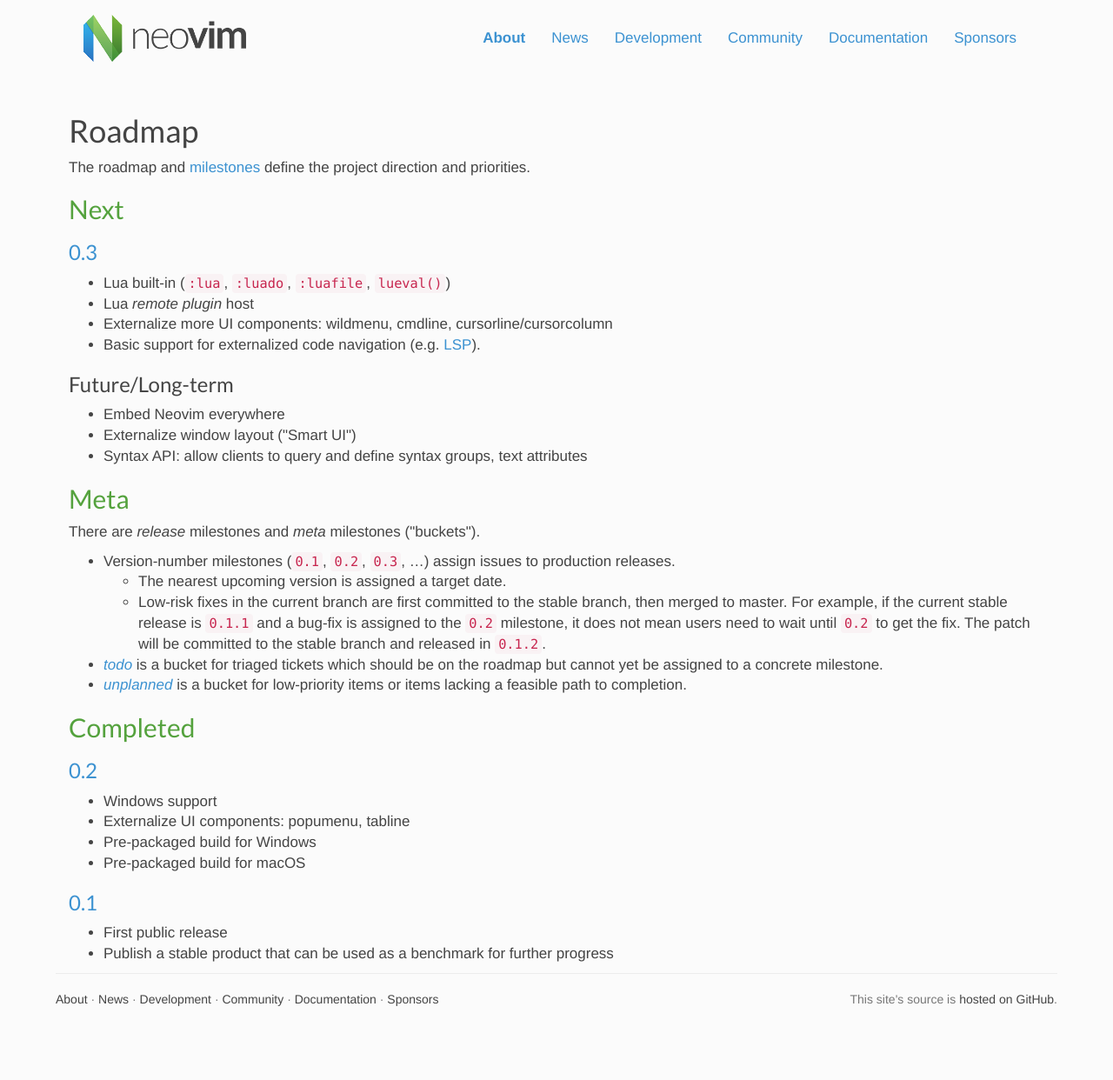
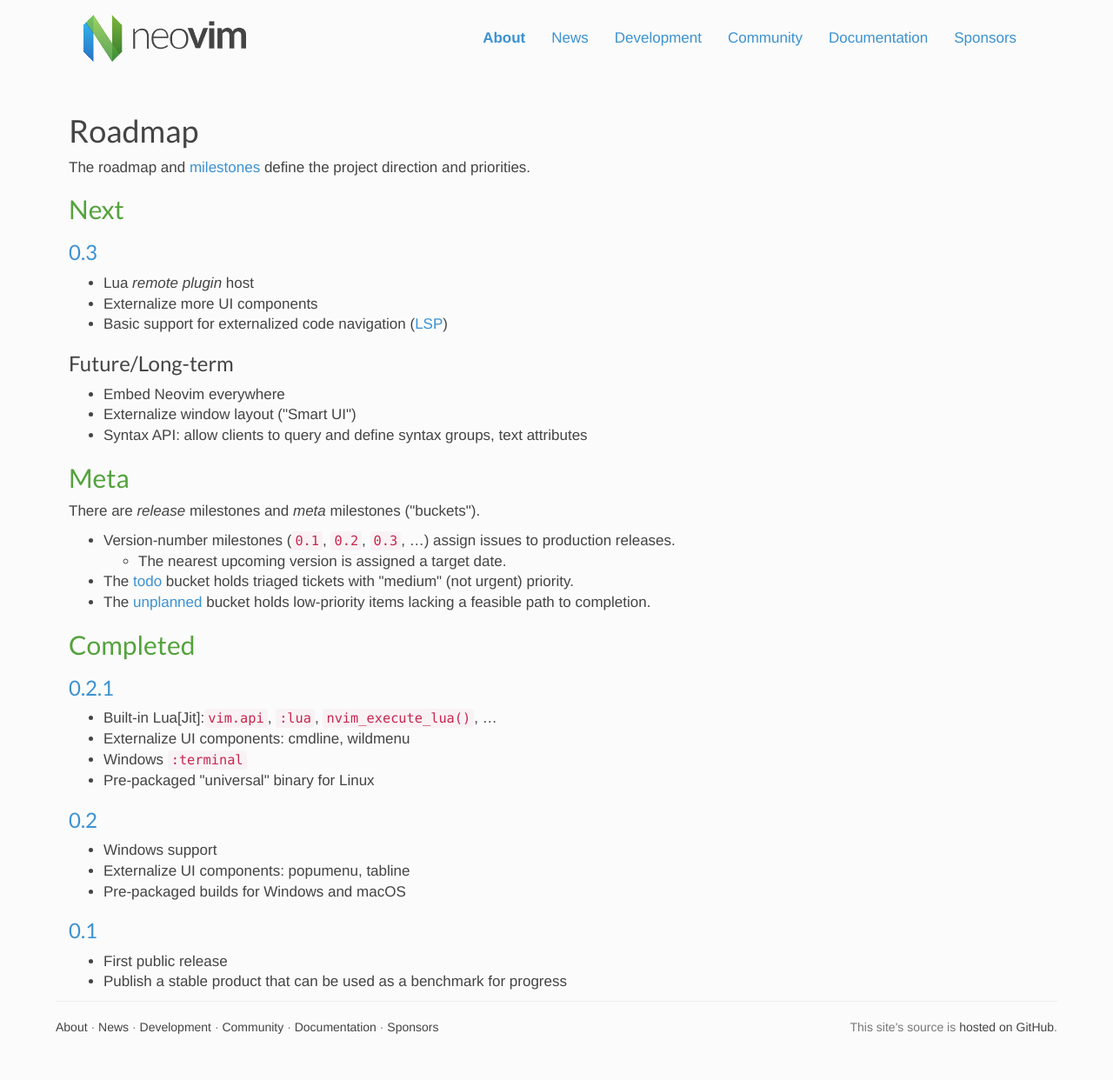
Before and after one commit to neovim/neovim.github.io, a Jekyll site: the page built from roadmap.html, in a window 1280 px wide. Shown: the whole page at 87% size. Built offline with Jekyll 4.4.1, drawn with Linux system fonts in a browser that asks for light colours; nearby versions of some CDN libraries; before the commit the page ends 1209 px from its top, so only the background shows below that.

Commit message:
update for release

```diff
--- a/roadmap.html
+++ b/roadmap.html
@@ -15,10 +15,9 @@
 
 <h3><a href="https://github.com/neovim/neovim/milestone/11">0.3</a></h3>
 <ul>
-  <li>Lua built-in (<code>:lua</code>, <code>:luado</code>, <code>:luafile</code>, <code>lueval()</code>)</li>
   <li>Lua <em>remote plugin</em> host</li>
-  <li>Externalize more UI components: wildmenu, cmdline, cursorline/cursorcolumn</li>
-  <li>Basic support for externalized code navigation (e.g. <a href="https://github.com/Microsoft/language-server-protocol">LSP</a>).</li>
+  <li>Externalize more UI components</li>
+  <li>Basic support for externalized code navigation (<a href="https://github.com/Microsoft/language-server-protocol">LSP</a>)</li>
 </ul>
 
 <h3>Future/Long-term</h3>
@@ -35,38 +34,39 @@
 
 <ul>
   <li>Version-number milestones (<code>0.1</code>, <code>0.2</code>, <code>0.3</code>, …)
-      assign issues to production releases.<ul>
+      assign issues to production releases.
+      <ul>
         <li>The nearest upcoming version is assigned a target date.</li>
-        <li>Low-risk fixes in the current branch are first committed to the
-            stable branch, then merged to master. For example, if the current
-            stable release is <code>0.1.1</code> and a bug-fix is assigned to the
-            <code>0.2</code> milestone, it does not mean users need to wait until
-            <code>0.2</code> to get the fix. The patch will be committed to the
-            stable branch and released in <code>0.1.2</code>.
-        </li>
       </ul>
   </li>
-  <li><em><a href="https://github.com/neovim/neovim/milestones/todo">todo</a></em>
-      is a bucket for triaged tickets which should be on the
-      roadmap but cannot yet be assigned to a concrete milestone.</li>
-  <li><em><a href="https://github.com/neovim/neovim/milestones/unplanned">unplanned</a></em>
-      is a bucket for low-priority items or items lacking a
-      feasible path to completion.</li>
+  <li>The <a href="https://github.com/neovim/neovim/milestones/todo">todo</a>
+      bucket holds triaged tickets with "medium" (not urgent) priority.</li>
+  <li>The <a href="https://github.com/neovim/neovim/milestones/unplanned">unplanned</a>
+      bucket holds low-priority items lacking a feasible path to
+      completion.</li>
 </ul>
 
 <h2>Completed</h2>
 
-<h3><a href="https://github.com/neovim/neovim/milestone/10">0.2</a></h3>
+<h3><a href="https://github.com/neovim/neovim/milestone/15?closed=1">0.2.1</a></h3>
+<ul>
+  <li>Built-in Lua[Jit]:<code>vim.api</code>, <code>:lua</code>,
+     <code>nvim_execute_lua()</code>, …</li>
+  <li>Externalize UI components: cmdline, wildmenu</li>
+  <li>Windows <code>:terminal</code></li>
+  <li>Pre-packaged "universal" binary for Linux</li>
+</ul>
+
+<h3><a href="https://github.com/neovim/neovim/milestone/10?closed=1">0.2</a></h3>
 <ul>
   <li>Windows support</li>
   <li>Externalize UI components: popumenu, tabline</li>
-  <li>Pre-packaged build for Windows</li>
-  <li>Pre-packaged build for macOS</li>
+  <li>Pre-packaged builds for Windows and macOS</li>
 </ul>
 
-<h3><a href="https://github.com/neovim/neovim/milestone/5">0.1</a></h3>
+<h3><a href="https://github.com/neovim/neovim/milestone/5?closed=1">0.1</a></h3>
 <ul>
   <li>First public release</li>
-  <li>Publish a stable product that can be used as a benchmark for further progress</li>
+  <li>Publish a stable product that can be used as a benchmark for progress</li>
 </ul>
 </div>
```
Also changed, not shown: community.html (+9 -7 lines), index.html (+9 -16 lines).
